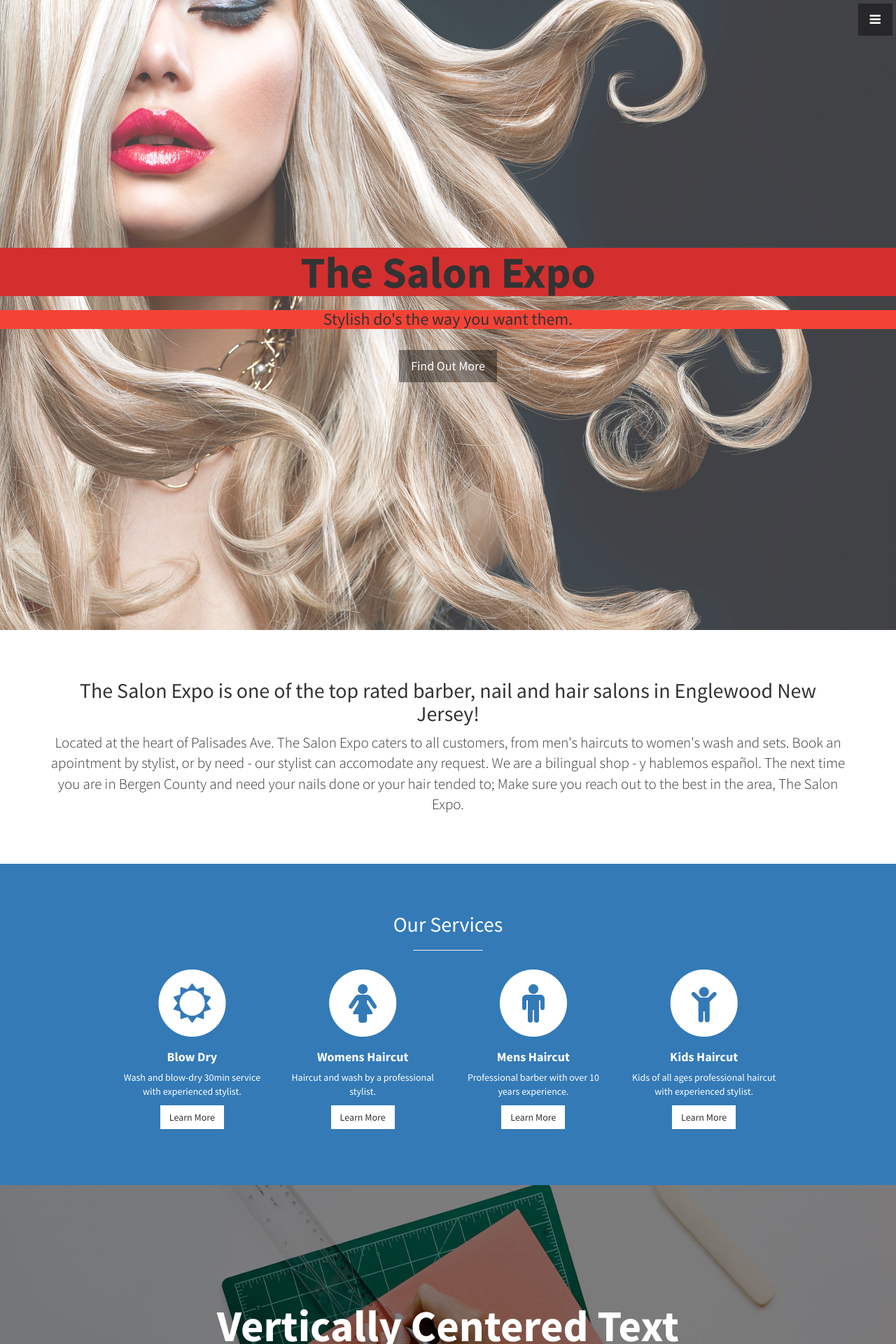
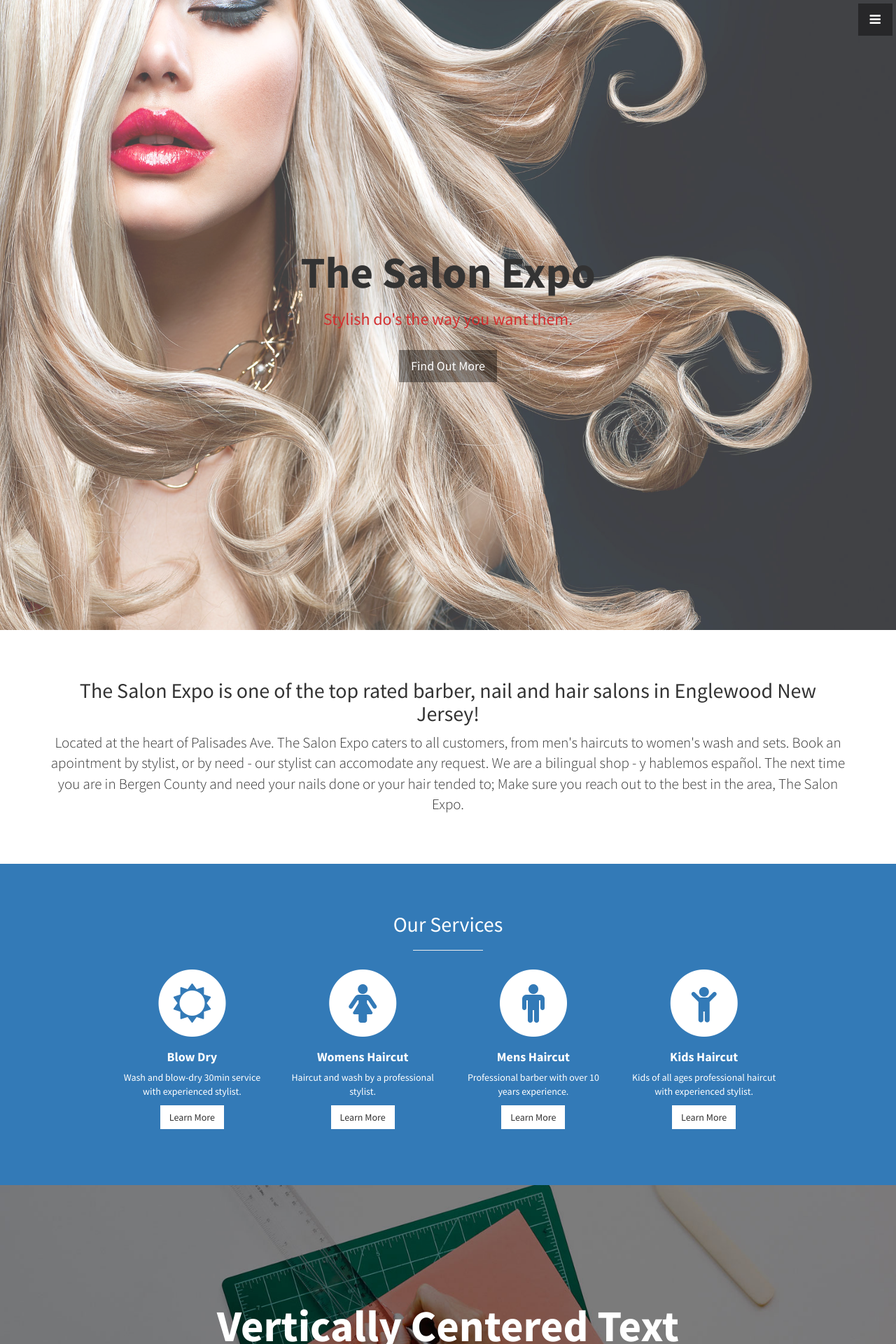
Before and after one commit to thesalonexpo/thesalonexpo.github.io, a Jekyll site: the page built from index.html, in a window 1280 px wide. Shown: the top 1920 px of the page at 70% size. Built offline with Jekyll 4.4.1, drawn with Linux system fonts in a browser that asks for light colours.

Commit message:
Style customs

```diff
--- a/_includes/header.html
+++ b/_includes/header.html
@@ -1,7 +1,7 @@
 <header id="top" class="header">
   <div class="text-vertical-center">
-    <h1 class="dark-primary-color">The Salon Expo</h1>
-    <h3 class="default-primary-color">Stylish do's the way you want them.</h3>
+    <h1>The Salon Expo</h1>
+    <h3>Stylish do's the way you want them.</h3>
     <br>
     <a href="#about" class="btn btn-dark btn-lg">Find Out More</a>
   </div>
--- a/css/stylish-portfolio.css
+++ b/css/stylish-portfolio.css
@@ -174,6 +174,9 @@
     -o-background-size: cover;
 }
 
+.header h2, .header h3 {
+    color: #D32F2F;
+}
 .header .text-vertical-center {
     background: rgba(255,255,255,0.25);
 }
```
